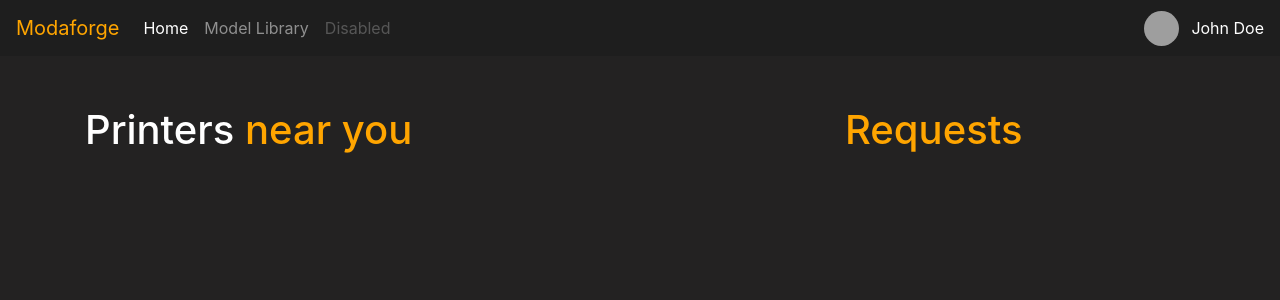
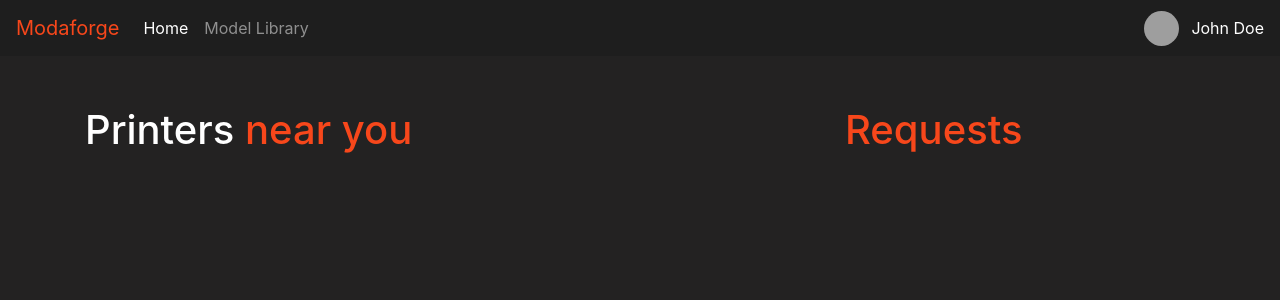
Before and after one commit to KVGFFN/Modaforge, a Python web app: template modaforge_workspace/modaforge/templates/index.html in a window 1280 px wide. Shown: the top 300 px of the page. Run offline with Jinja, Linux system fonts and the light colour scheme; the template is opened without the code that fills it, so the values that code supplies are empty; grey boxes are pictures that could not be loaded.

Commit message:
edit: change secondary colors

```diff
--- a/modaforge_workspace/modaforge/templates/index.html
+++ b/modaforge_workspace/modaforge/templates/index.html
@@ -15,7 +15,7 @@
 <body>
 
     <nav class="navbar navbar-expand-lg navbar-dark moda-dark">
-        <a style="color:orange" class="navbar-brand" href="#" >Modaforge</a>
+        <a style="color:#F7471B" class="navbar-brand" href="#" >Modaforge</a>
         <button class="navbar-toggler" type="button" data-toggle="collapse" data-target="#navbarSupportedContent"
             aria-controls="navbarSupportedContent" aria-expanded="false" aria-label="Toggle navigation">
             <span class="navbar-toggler-icon"></span>
@@ -30,9 +30,6 @@
                 </li>
                 <li class="nav-item">
                     <a class="nav-link" href="#">Model Library</a>
-                </li>
-                <li class="nav-item">
-                    <a class="nav-link disabled" href="#">Disabled</a>
                 </li>
             </ul>
 
@@ -95,7 +92,7 @@
     }
 
     .moda-orange {
-        color: orange
+        color: #F7471B
     }
 
     .moda-lightdark {
```
